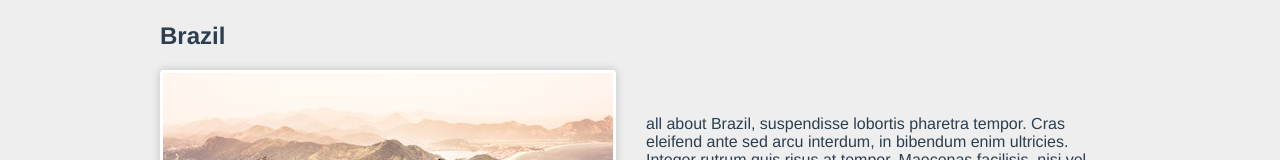
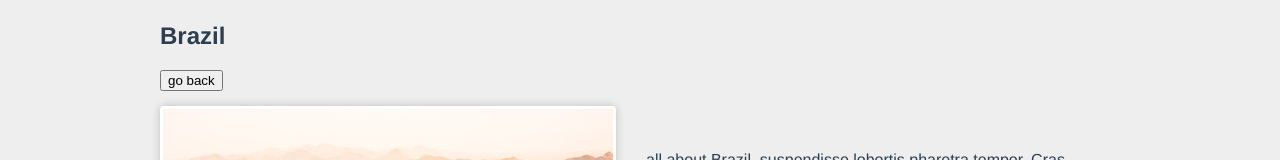
Before and after one commit to Daaaiii/vue-school-travel-app, a Vue app: page /destination/1/1 in a window 1280 px wide. Shown: the part 128-288 px from the top of the page. Built offline with nearby package versions, Linux system fonts and the light colour scheme.

Commit message:
feat: add button go back

```diff
--- /dev/null
+++ b/src/components/GoBack.vue
@@ -0,0 +1,8 @@
+<template>
+    <span class="go-back">
+        <button @click="$router.back()">go back</button>
+    </span>
+</template>
+
+<script>
+</script>
--- a/src/router/index.js
+++ b/src/router/index.js
@@ -10,13 +10,15 @@
       path: '/destination/:id/:slug',
       name: 'destination.show',
       component: () => import('@/views/DestinationShow.vue'),
-      props: (route) => ({ ...route.params, id: parseInt(route.params.id) })
-    },
-    {
-      path: '/destination/:id/:slug/:experienceSlug',
-      name: 'experience.show',
-      component: () => import('@/views/ExperienceShow.vue'),
-      props: (route) => ({ ...route.params, id: parseInt(route.params.id) })
+      props: (route) => ({ ...route.params, id: parseInt(route.params.id) }),
+      children: [
+        {
+          path: ':experienceSlug',
+          name: 'experience.show',
+          component: () => import('@/views/ExperienceShow.vue'),
+          props: (route) => ({ ...route.params, id: parseInt(route.params.id) })
+        }
+      ]
     }
   ]
 })
--- a/src/views/DestinationShow.vue
+++ b/src/views/DestinationShow.vue
@@ -1,6 +1,7 @@
 <template>
     <section v-if="destination" class="destination">
         <h1>{{ destination.name }}</h1>
+        <GoBack />
         <div class="destination-details">
             <img :src="`/images/${destination.image}`" :alt="destination.name" />
             <p>{{ destination.description }}</p>
@@ -14,13 +15,18 @@
                 <ExperienceCard :experience="experience" />
             </RouterLink>
         </div>
+
+        <RouterLink />
+
     </section>
 </template>
 <script>
 import sourceData from "@/data.json";
 import ExperienceCard from "@/components/ExperienceCard.vue";
+import GoBack from "@/components/GoBack.vue";
+
 export default {
-    components: { ExperienceCard },
+    components: { ExperienceCard, GoBack },
     props: {
         id: { type: Number, required: true },
     },
```
